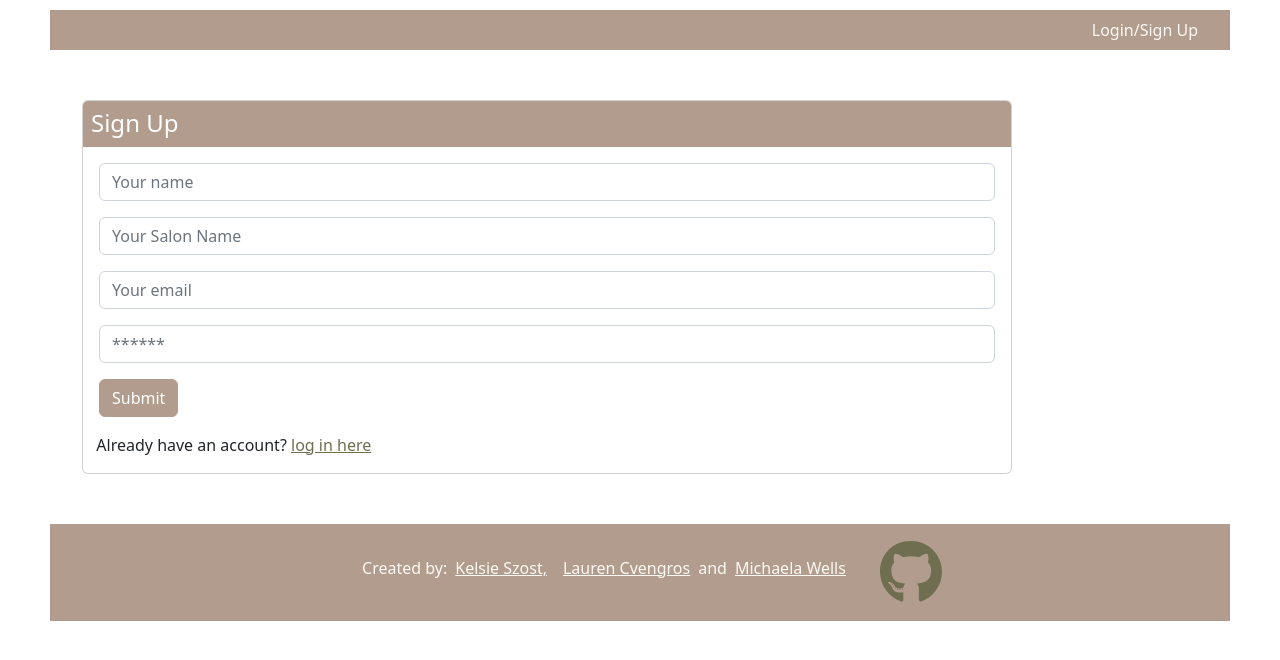
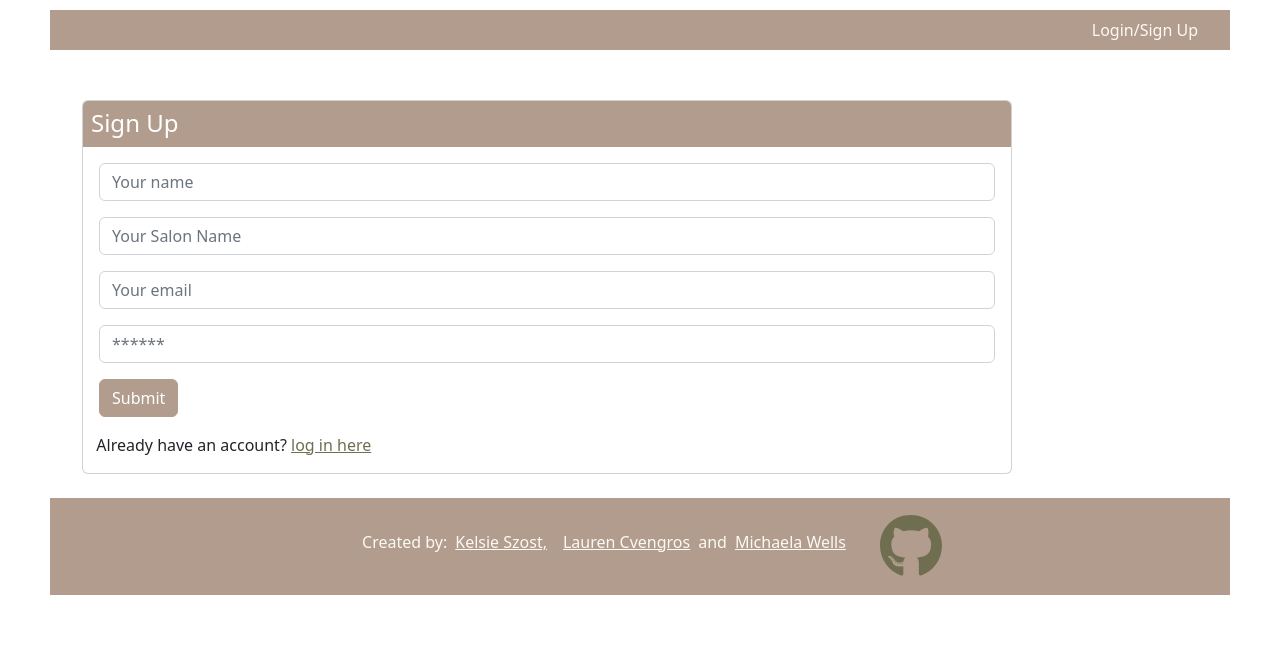
Before and after one commit to Laurencvengros/Salon-cms, a React (Create React App) app in the folder client/: page /signup in a window 1280 px wide. Shown: the top 660 px of the page. Built offline with nearby package versions, Linux system fonts and the light colour scheme; no server answers.

Commit message:
sticky footer

```diff
--- a/client/src/App.css
+++ b/client/src/App.css
@@ -171,6 +171,7 @@ button.editClientBtn {
   margin-bottom: 10px;
   justify-content: center;
   padding: 10px;
+  margin-top: 20px
 }
 
 h4.createdBy {
--- a/client/src/components/Footer.js
+++ b/client/src/components/Footer.js
@@ -7,7 +7,8 @@ function Footer() {
   return (
     <React.Fragment>
       <IconContext.Provider value={{ color: "#706E51", size: "4em" }}>
-        <footer className="footer">
+        <footer className="footer sticky-bottom">
+        <div className="phantom"> </div>
           <div className="createdBy">
             <h4 className="createdBy">
               Created by:
```
